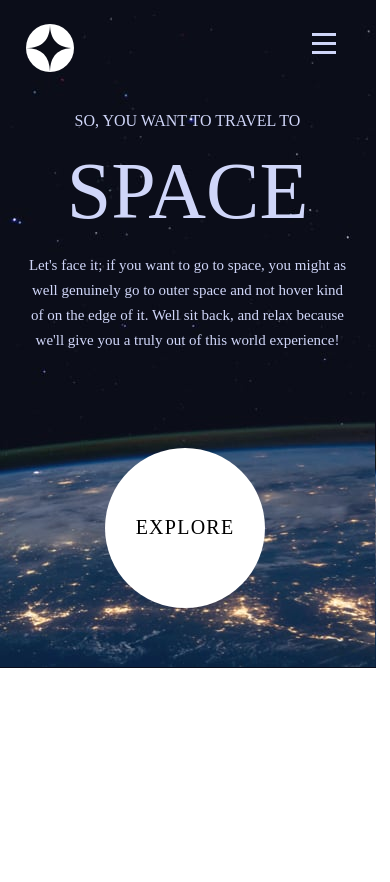
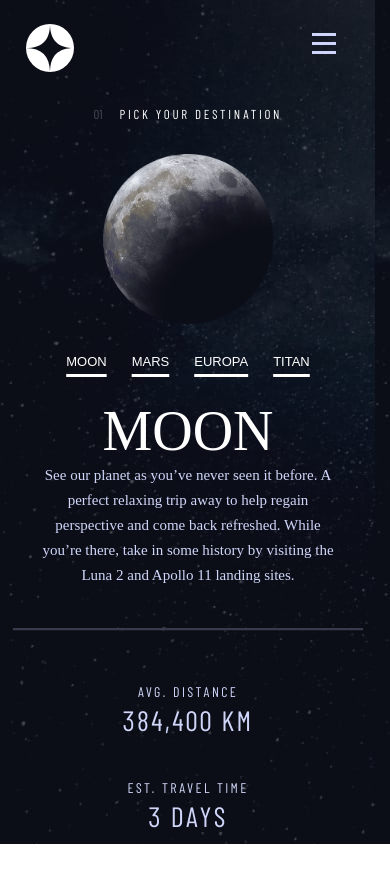
Before and after one commit to SonTonyD/Space-tourism-multi-page-website, an Angular app: page / in a window 390 px wide. Shown: the top 882 px of the page. Before the commit the page ends 844 px from the top, so only its background shows below. Built offline with nearby package versions, Linux system fonts and the light colour scheme.

Commit message:
mobile design destinations OK

```diff
--- a/src/app/app.component.css
+++ b/src/app/app.component.css
@@ -1,3 +1,5 @@
+
+
 .container {
     height: 668px;
     width: 376px;
@@ -6,6 +8,7 @@
 .nav-bar {
     display: flex;
     justify-content: space-between;
+
 }
 
 .logo {
--- a/src/app/app.component.html
+++ b/src/app/app.component.html
@@ -1,4 +1,4 @@
-<div class="container">
+<div class="container" #screen>
     <div class="nav-bar">
         <div class="logo">
             <svg xmlns="http://www.w3.org/2000/svg" width="48" height="48"><g fill="none" fill-rule="evenodd"><circle cx="24" cy="24" r="24" fill="#FFF"/><path fill="#0B0D17" d="M24 0c0 16-8 24-24 24 15.718.114 23.718 8.114 24 24 0-16 8-24 24-24-16 0-24-8-24-24z"/></g></svg>
@@ -8,9 +8,9 @@
         </div>
     </div>
 
-    <app-home *ngIf="state[0]"></app-home>
-    <app-destination *ngIf="state[1]"></app-destination>
-    <app-crew *ngIf="state[2]"></app-crew>
-    <app-technology *ngIf="state[3]"></app-technology>
-    <app-menu [isMenuOpen]="isMenuOpen" (closeMenuSignal)="closeMenu($event)" #sidenav></app-menu>
+    <app-home *ngIf="currentPage == 'home'" ></app-home>
+    <app-destination *ngIf="currentPage == 'destination'"></app-destination>
+    <app-crew *ngIf="currentPage == 'crew'"></app-crew>
+    <app-technology *ngIf="currentPage == 'technology'"></app-technology>
+    <app-menu [isMenuOpen]="isMenuOpen" (closeMenuSignal)="closeMenu($event)" (currentPage)="changePage($event)" #sidenav></app-menu>
 </div>
--- a/src/app/app.component.ts
+++ b/src/app/app.component.ts
@@ -1,4 +1,4 @@
-import { AfterViewInit, Component, ElementRef, ViewChild } from '@angular/core';
+import { AfterViewInit, Component, ElementRef, Renderer2, ViewChild} from '@angular/core';
 
 @Component({
   selector: 'app-root',
@@ -7,8 +7,13 @@ import { AfterViewInit, Component, ElementRef, ViewChild } from '@angular/core';
 })
 export class AppComponent implements AfterViewInit {
 
+  @ViewChild('screen') containerElement!: ElementRef;
+
   isMenuOpen = false;
-  state = [true, false, false, false, false]
+  currentPage = "destination"
+
+  constructor(private renderer : Renderer2) { }
+
 
   ngAfterViewInit() {
   }
@@ -23,6 +28,23 @@ export class AppComponent implements AfterViewInit {
     console.log(this.isMenuOpen)
   }
 
+  changePage(event: string) {
+    this.currentPage = event;
+
+    if (event == "destination") {
+      this.renderer.setStyle(this.containerElement.nativeElement, 'height', '700px');
+    }
+
+    if (event == "crew" || event == " technology") {
+      this.renderer.setStyle(this.containerElement.nativeElement, 'height', '710px');
+    }
+
+    if (event == "home") {
+      this.renderer.setStyle(this.containerElement.nativeElement, 'height', '668px');
+    }
+
+  }
+
 
 
 
--- a/src/app/destination/destination.component.css
+++ b/src/app/destination/destination.component.css
@@ -0,0 +1,188 @@
+@font-face {
+    font-family: 'Barlow Condensed';
+    src: url(/assets/fonts/BarlowCondensed-Regular.ttf) format("truetype");
+}
+
+.container {
+    display: block;
+    height: 800px;
+    width: 100%;
+    margin-top: -88px;
+    z-index: -1;
+
+}
+
+.background {
+    background-image: url("/assets/assets/destination/background-destination-mobile.jpg");
+    width: 100%;
+    height: 100%;
+    position: fixed;
+    z-index: -2;
+    margin-top: -105px;
+
+}
+
+
+.pick-your-destination {
+    margin-top: 120px;
+    display: flex;
+    justify-content: center;
+}
+
+.pick-your-destination .number {
+    font-family: 'Barlow Condensed';
+    color: white;
+    font-size: 13px;
+    text-transform: uppercase;
+    opacity: 0.25;
+    line-height: 19px;
+}
+
+.pick-your-destination .text-pick-your-destination {
+    font-family: 'Barlow Condensed';
+    color: white;
+    font-size: 13px;
+    font-weight: 400px;
+    text-transform: uppercase;
+    margin-left: 17px;
+    line-height: 19px;
+    letter-spacing: 2.7px;
+}
+
+.planet-image {
+    display: block;
+    margin-left: auto;
+    margin-right: auto;
+    width: 170px;
+    height: 170px;
+    margin-top: 30px;
+}
+
+.planet-navigation {
+    display: flex;
+    justify-content: center;
+    column-gap: 25px;
+    margin-top: 30px;
+}
+.planet-navigation button {
+    font-size: 13px;
+    text-transform: uppercase;
+    list-style-type: none;
+    color: white;
+    background: transparent;
+    border: none;
+
+    text-decoration: underline;
+    text-underline-offset: 0.5rem;
+    text-decoration-thickness: 0.2rem;
+}
+
+.planet-name {
+    font-family: 'Bellefair';
+    font-style: normal;
+    font-weight: 400;
+    font-size: 56px;
+    line-height: 64px;
+    text-align: center;
+    color: #FFFFFF;
+    text-transform: uppercase;
+    font-family: 'Bellefair';
+    margin-top: 30px;
+}
+
+.planet-description {
+    font-family: 'Barlow';
+    font-style: normal;
+    font-weight: 400;
+    font-size: 15px;
+    line-height: 25px;
+
+    text-align: center;
+
+    color: #D0D6F9;
+    width: 300px;
+    margin-left: auto;
+    margin-right: auto;
+}
+
+.divider {
+    display: block;
+    margin-left: auto;
+    margin-right: auto;
+    width: 350px;
+    margin-top: 40px;
+    height: 5px;
+}
+
+.average-distance {
+    margin-top: 50px;
+    width: 216px;
+    margin-left: auto;
+    margin-right: auto;
+}
+
+.average-distance .text {
+    font-family: 'Barlow Condensed';
+    font-style: normal;
+    font-weight: 400;
+    font-size: 14px;
+    line-height: 17px;
+
+    text-align: center;
+    letter-spacing: 2.3625px;
+    text-transform: uppercase;
+
+    color: #D0D6F9;
+
+}
+
+.average-distance .value {
+    font-family: 'Barlow Condensed';
+    font-style: normal;
+    font-weight: 400;
+    font-size: 28px;
+    line-height: 17px;
+
+    text-align: center;
+    letter-spacing: 2.3625px;
+    text-transform: uppercase;
+
+    color: #D0D6F9;
+    margin-top: 12px;
+}
+
+.est-travel-time {
+    margin-top: 50px;
+    width: 216px;
+    margin-left: auto;
+    margin-right: auto;
+}
+
+.est-travel-time .text {
+    font-family: 'Barlow Condensed';
+    font-style: normal;
+    font-weight: 400;
+    font-size: 14px;
+    line-height: 17px;
+
+    text-align: center;
+    letter-spacing: 2.3625px;
+    text-transform: uppercase;
+
+    color: #D0D6F9;
+}
+
+.est-travel-time .value {
+    font-family: 'Barlow Condensed';
+    font-style: normal;
+    font-weight: 400;
+    font-size: 28px;
+    line-height: 17px;
+
+    text-align: center;
+    letter-spacing: 2.3625px;
+    text-transform: uppercase;
+
+    color: #D0D6F9;
+    margin-top: 12px;
+}
--- a/src/app/destination/destination.component.html
+++ b/src/app/destination/destination.component.html
@@ -1 +1,33 @@
-<p>destination works!</p>
+<div class="container">
+    <div class="background"></div>
+    <div class="pick-your-destination">
+        <div class="number">01</div>
+        <div class="text-pick-your-destination">pick your destination</div>
+    </div>
+    <div class="planet-image">
+        <img src= "{{currentPlanetImage}}" width = "170" height = "170">
+    </div>
+    <div class="planet-navigation">
+        <button (click)="applyChangeDestinations(moonData)">moon</button>
+        <button (click)="applyChangeDestinations(marsData)">mars</button>
+        <button (click)="applyChangeDestinations(europaData)">europa</button>
+        <button (click)="applyChangeDestinations(titanData)">titan</button>
+    </div>
+    <div class="planet-name">{{currentPlanetName}}</div>
+    <div class="planet-description"> {{currentPlanetDescription}} </div>
+    <div class="divider">
+        <svg width="350">
+            <g>
+                <line x1="0" y1="1" x2="400" y2="1" stroke="#383B4B" stroke-width="1%" />
+            </g>
+        </svg>
+    </div>
+    <div class="average-distance">
+        <div class="text">avg. distance</div>
+        <div class="value">{{currentDistance}}</div>
+    </div>
+    <div class="est-travel-time">
+        <div class="text">est. travel time</div>
+        <div class="value">{{currentTravel}}</div>
+    </div>
+</div>
--- a/src/app/destination/destination.component.ts
+++ b/src/app/destination/destination.component.ts
@@ -1,4 +1,5 @@
 import { Component, OnInit } from '@angular/core';
+import { AppService } from '../app.service';
 
 @Component({
   selector: 'app-destination',
@@ -7,9 +8,46 @@ import { Component, OnInit } from '@angular/core';
 })
 export class DestinationComponent implements OnInit {
 
-  constructor() { }
+  currentPlanetImage !: string;
+  currentPlanetName !: string;
+  currentPlanetDescription !: string;
+  currentDistance !: string;
+  currentTravel !: string;
+
+  moonData!: any;
+  marsData!: any;
+  europaData!: any;
+  titanData!: any;
+
+  constructor(private service : AppService) { }
+
+
 
   ngOnInit(): void {
+    this.fetchDestinations();
+  }
+
+  fetchDestinations() {
+    this.service.getData().subscribe(
+      (res) => {
+        this.moonData = res.destinations[0];
+        this.marsData = res.destinations[1];
+        this.europaData = res.destinations[2];
+        this.titanData = res.destinations[3];
+
+        this.applyChangeDestinations(this.moonData);
+      }
+    )
+  }
+
+  applyChangeDestinations(planeteData: any) {
+    this.currentPlanetImage = "/assets/" + planeteData.images.png;
+    this.currentPlanetName = planeteData.name
+    this.currentPlanetDescription = planeteData.description
+    this.currentDistance = planeteData.distance
+    this.currentTravel = planeteData.travel
+
+
   }
 
 }
--- a/src/app/home/home.component.css
+++ b/src/app/home/home.component.css
@@ -1,5 +1,5 @@
 .container {
-    height: 668px;
+    height: 100%;
     width: 376px;
     background-image: url("/assets/assets/home/background-home-mobile.jpg");
     position: fixed;
--- a/src/app/menu/menu.component.html
+++ b/src/app/menu/menu.component.html
@@ -1,18 +1,18 @@
 <div class="container" #sidebar>
     <div class="menu-list">
-        <button>
+        <button (click)="onHome()">
             <span class="menu-number">00</span>
             <span class="menu-label"> HOME</span>
         </button>
-        <button>
+        <button (click)="onDestination()">
             <span class="menu-number">01</span>
             <span class="menu-label"> DESTINATION</span>
         </button>
-        <button>
+        <button (click)="onCrew()">
             <span class="menu-number">02</span>
             <span class="menu-label"> CREW</span>
         </button>
-        <button>
+        <button (click)="onTechnology()">
             <span class="menu-number">03</span>
             <span class="menu-label"> TECHNOLOGY</span>
         </button>
--- a/src/app/menu/menu.component.ts
+++ b/src/app/menu/menu.component.ts
@@ -11,6 +11,8 @@ export class MenuComponent implements OnInit, AfterViewInit, OnChanges {
 
   @Input() isMenuOpen!: boolean;
   @Output() closeMenuSignal = new EventEmitter<boolean>();
+  @Output() currentPage = new EventEmitter<string>();
+
 
   constructor(private renderer : Renderer2) { }
 
@@ -42,5 +44,9 @@ export class MenuComponent implements OnInit, AfterViewInit, OnChanges {
       this.renderer.setStyle(this.sidebarElement.nativeElement, 'width', '254px');
     }
   }
+  onHome() {this.currentPage.emit("home"); this.onClose()}
+  onDestination() {this.currentPage.emit("destination"); this.onClose()}
+  onCrew() {this.currentPage.emit("crew"); this.onClose()}
+  onTechnology(){this.currentPage.emit("technology"); this.onClose()}
 
 }
```
Also changed, not shown: src/assets/fonts/BarlowCondensed-Regular.ttf (added).
